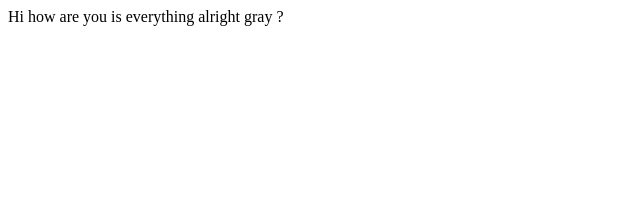
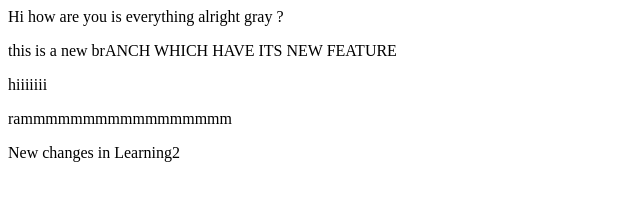
Before and after one commit to gracy-chauhan/l2, a plain HTML site: page index.html in a window 1280 px wide. Shown: the whole page, without its empty margins (0-640 px from the left). Drawn offline with Linux system fonts and the light colour scheme.

Commit message:
final commit

```diff
--- a/index.html
+++ b/index.html
@@ -1 +1,5 @@
 <p>Hi how are you is everything alright gray ?</p>
+<p>this is a new brANCH WHICH HAVE ITS NEW FEATURE</p>
+<p>hiiiiiii</p>
+<p>rammmmmmmmmmmmmmmmm</p>
+<p>New changes in Learning2</p>
```
Also changed, not shown: index2.html (line endings or trailing spaces).
